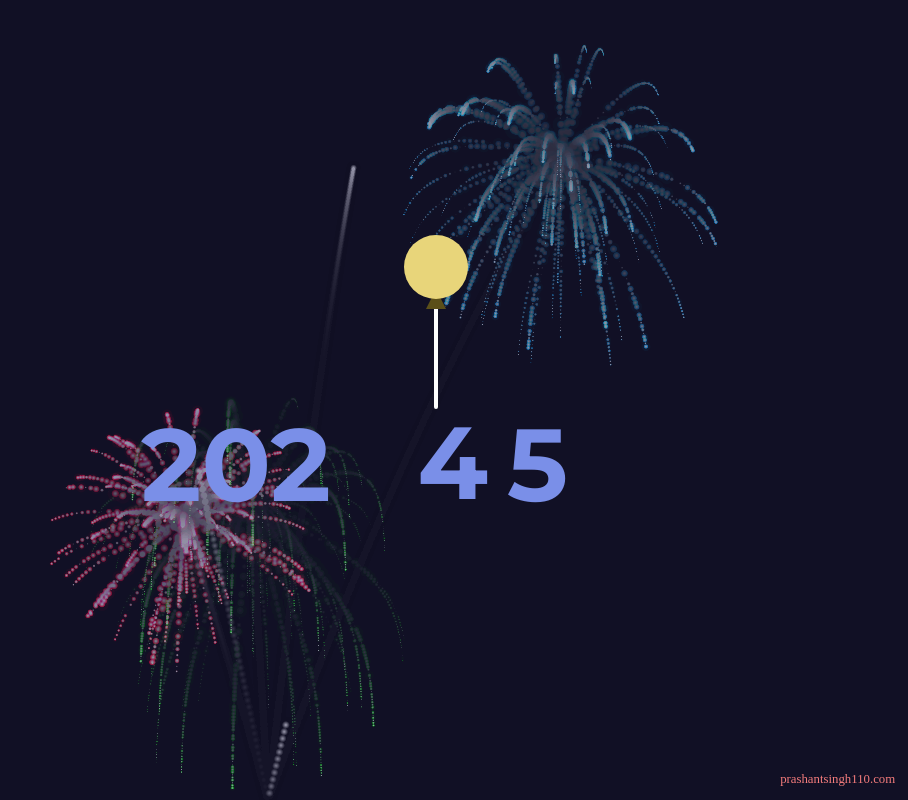
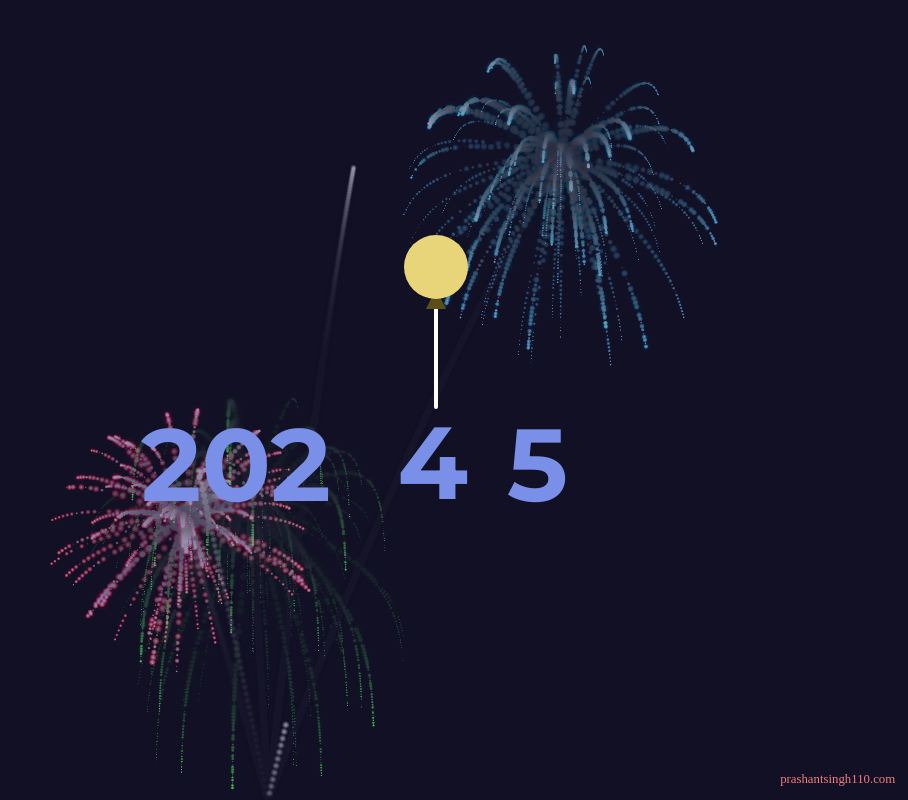
Before and after one commit to PrashantSinghrgb/New_Year_Repo_Website, a plain HTML site: page index.html in a window 1280 px wide. Shown: the whole page, without its empty margins (372-1280 px from the left). Drawn offline with nearby package versions, Linux system fonts and the light colour scheme.

Commit message:
Update styles.css

```diff
--- a/styles.css
+++ b/styles.css
@@ -48,7 +48,7 @@ span.seis{
   position: absolute;
   top: 50%;
   right: 50%;
-  margin-right: -220px;
+  margin-right: -200px;
   animation: vai_2016 5s ease-in-out 5s forwards;
 }
 span.seis, span.sete {
```
